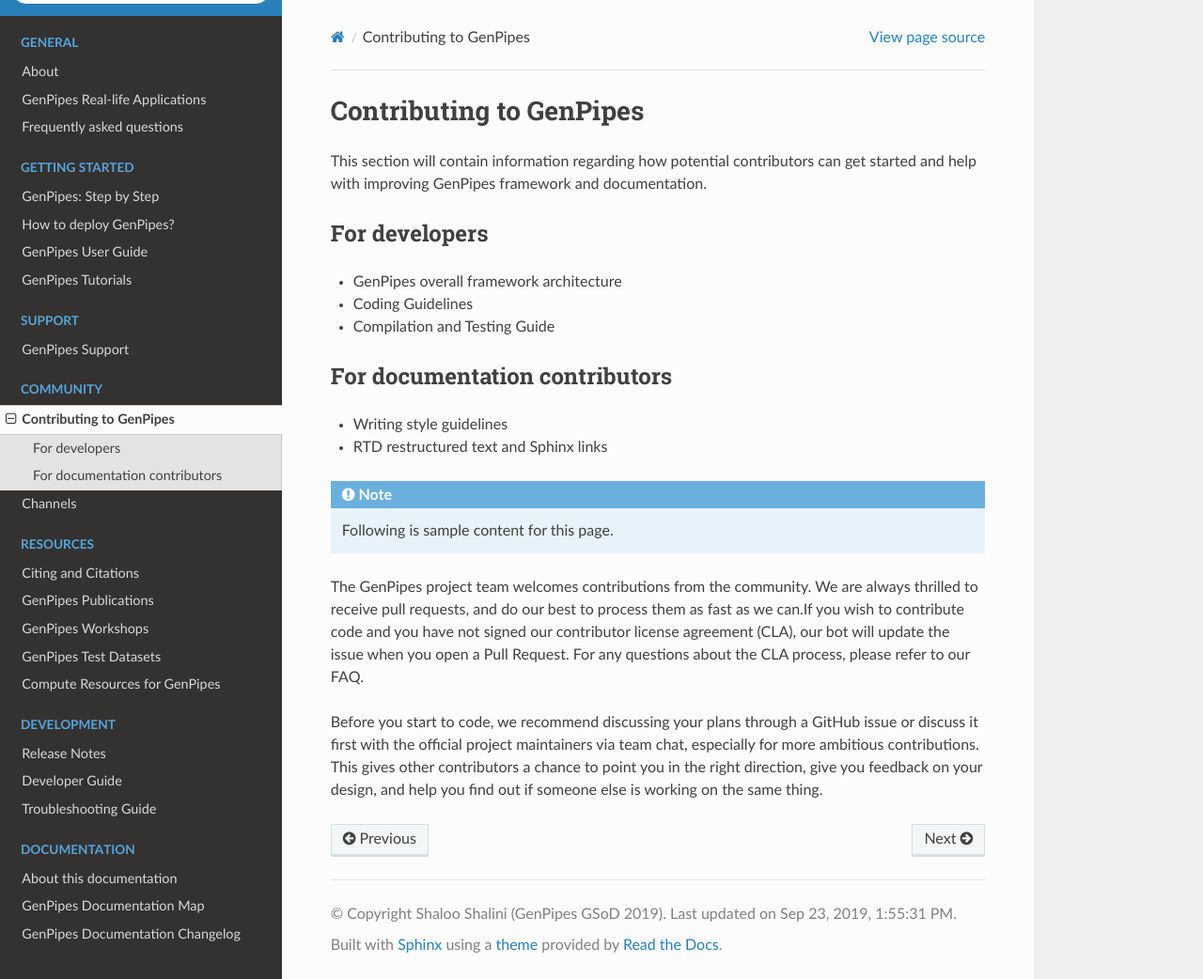
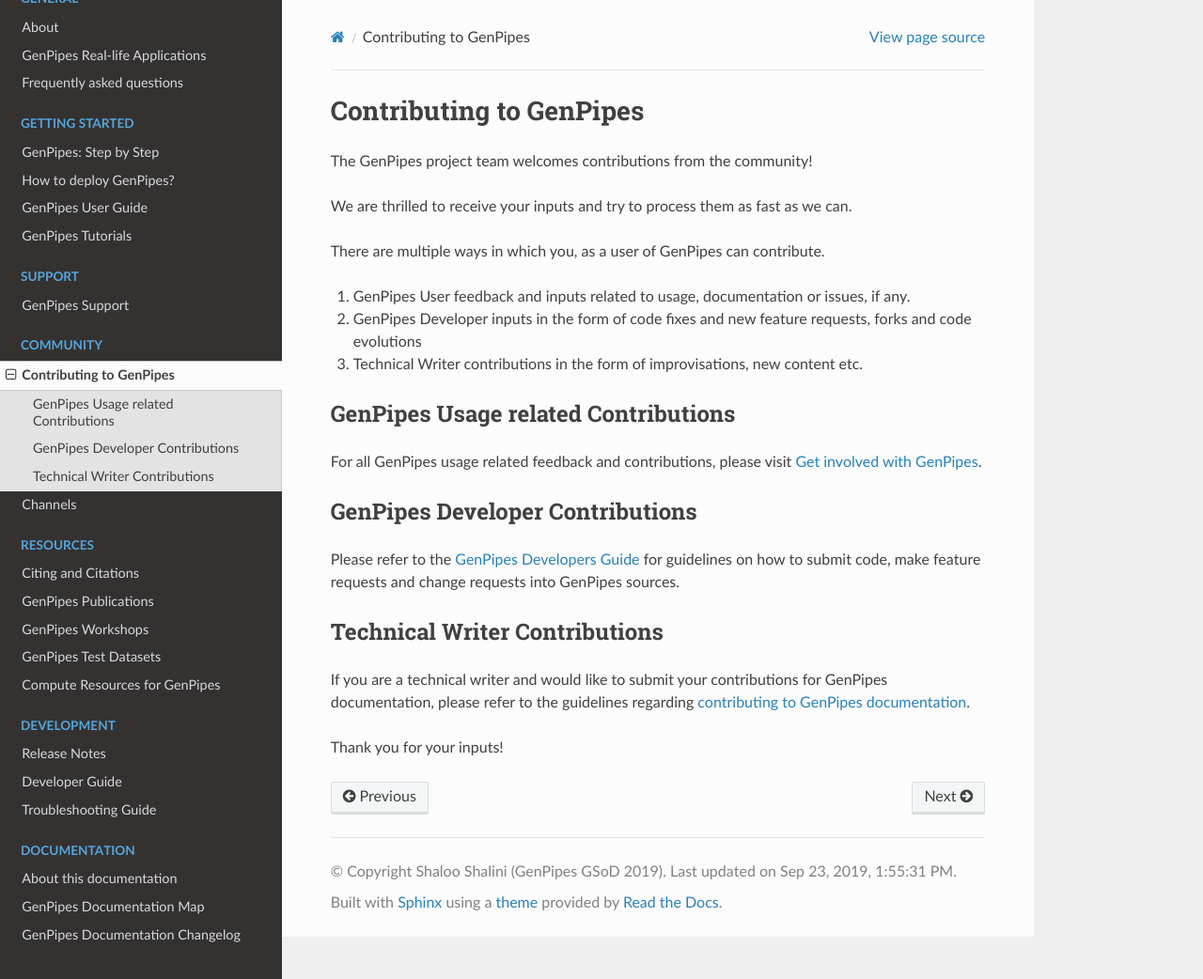
Before and after one commit to c3g/GenPipes_Docs, a Sphinx documentation site: the page built from docs/source/community/contributing.rst, in a window 1280 px wide and 1042 px high. Shown: the whole window at 94% size. Built offline with Sphinx 7.4.7 and the Read the Docs theme 2.0.0, drawn with Linux system fonts in a browser that asks for light colours; formulas are drawn with MathJax 3; the version number could not be read and is left out.

Commit message:
Ref #58 addressed minor updates plus added documentation guide placeholder

```diff
--- a/docs/source/community/contributing.rst
+++ b/docs/source/community/contributing.rst
@@ -3,24 +3,30 @@
 Contributing to GenPipes
 ========================
 
-This section will contain information regarding how potential contributors can get started and help with improving GenPipes framework and documentation.
+The GenPipes project team welcomes contributions from the community!
 
-For developers
----------------
+We are thrilled to receive your inputs and try to process them as fast as we can.
 
-* GenPipes overall framework architecture
-* Coding Guidelines
-* Compilation and Testing Guide
+There are multiple ways in which you, as a user of GenPipes can contribute.
+
+#. GenPipes User feedback and inputs related to usage, documentation or issues, if any.
+#. GenPipes Developer inputs in the form of code fixes and new feature requests, forks and code evolutions
+#. Technical Writer contributions in the form of improvisations, new content etc.
+
+GenPipes Usage related Contributions
+------------------------------------
+
+For all GenPipes usage related feedback and contributions, please visit :ref:`Get involved with GenPipes<docs_get_involved>`.
+
+GenPipes Developer Contributions
+--------------------------------
+
+Please refer to the :ref:`GenPipes Developers Guide<docs_dev_guide>` for guidelines on how to submit code, make feature requests and change requests into GenPipes sources.
 
 
-For documentation contributors
--------------------------------
+Technical Writer Contributions
+------------------------------
 
-* Writing style guidelines
-* RTD restructured text and Sphinx links
+If you are a technical writer and would like to submit your contributions for GenPipes documentation, please refer to the guidelines regarding :ref:`contributing to GenPipes documentation<ref_docs_contrib_guidelines>`.
 
-.. note:: Following is sample content for this page.
-
-The GenPipes project team welcomes contributions from the community. We are always thrilled to receive pull requests, and do our best to process them as fast as we can.If you wish to contribute code and you have not signed our contributor license agreement (CLA), our bot will update the issue when you open a Pull Request. For any questions about the CLA process, please refer to our FAQ.
-
-Before you start to code, we recommend discussing your plans through a GitHub issue or discuss it first with the official project maintainers via team chat, especially for more ambitious contributions. This gives other contributors a chance to point you in the right direction, give you feedback on your design, and help you find out if someone else is working on the same thing.
+Thank you for your inputs!
```
Also changed, not shown: docs/source/documentation/about.rst (+18 -0 lines), docs/source/documentation/doc_guidelines.rst (added, +162 -0 lines).
